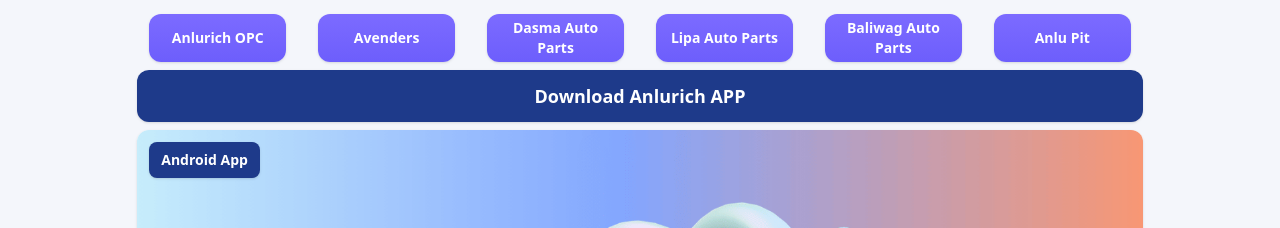
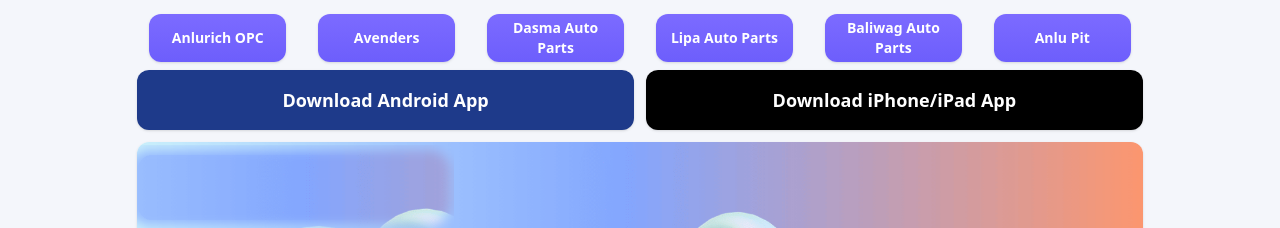
Before and after one commit to anlupit/anlurich-pos, a Next.js app: page / in a window 1280 px wide. Shown: the part 183-411 px from the top of the page. Built offline with nearby package versions, Linux system fonts and the light colour scheme; no server answers; the database is empty.

Commit message:
Add files via upload

```diff
--- a/src/app/page.tsx
+++ b/src/app/page.tsx
@@ -98,7 +98,10 @@ export default function Home() {
           ))}
         </div>
 
-        <a href="/anlurich-app.apk" download className="block w-full text-center bg-[#1e3a8a] text-white rounded-xl px-4 py-3 mb-2 text-lg font-black shadow">Download Anlurich APP</a>
+        <div className="grid grid-cols-1 md:grid-cols-2 gap-3 mb-3">
+          <a href="/api/download-app" className="text-center bg-[#1e3a8a] text-white rounded-xl px-4 py-4 text-lg font-black shadow">Download Android App</a>
+          <a href="/iphone" className="text-center bg-black text-white rounded-xl px-4 py-4 text-lg font-black shadow">Download iPhone/iPad App</a>
+        </div>
 
         <div className="flex-1 rounded-xl overflow-hidden mb-2 shadow bg-white min-h-0 relative">
           {banner ? (
@@ -106,7 +109,6 @@ export default function Home() {
           ) : (
             <div className="w-full h-full bg-gradient-to-r from-sky-200 via-blue-100 to-orange-200" />
           )}
-          <a href="/anlurich-app.apk" download className="absolute top-3 left-3 bg-[#1e3a8a] text-white rounded-lg px-3 py-2 text-xs md:text-sm font-black shadow">Android App</a>
         </div>
 
         <div className="text-sm font-semibold mb-2 text-center md:text-right">Powered & Designed by Anlu</div>
```
Also changed, not shown: public/banner.png.
